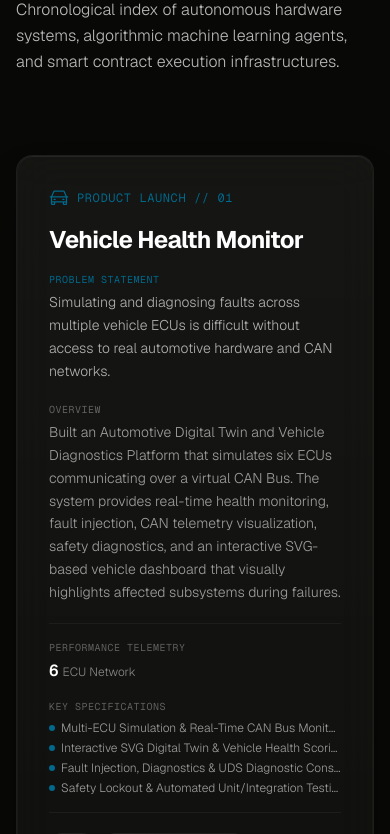
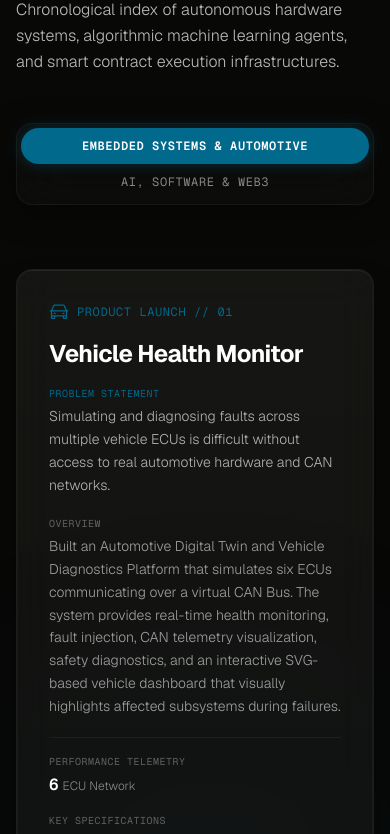
Before and after one commit to satish05112003/Portfolio, a Next.js app: page / in a window 390 px wide. Shown: the part 3260-4094 px from the top of the page. Built offline with nearby package versions, Linux system fonts and the light colour scheme.

Commit message:
Feature: Implement responsive project category switcher for Products & Engineering Systems section

```diff
--- a/src/components/Products.tsx
+++ b/src/components/Products.tsx
@@ -1,7 +1,7 @@
 /* eslint-disable @typescript-eslint/no-explicit-any */
 "use client";
 
-import React from "react";
+import React, { useState } from "react";
 import { GlassCard } from "./ui/GlassCard";
 import TechBadge from "./ui/TechBadge";
 import Counter from "./ui/Counter";
@@ -29,6 +29,7 @@ import {
 const projectMatchOrder = [
   {
     name: "Vehicle Health Monitor",
+    category: "embedded",
     iconType: "car",
     problemSolved: "Simulating and diagnosing faults across multiple vehicle ECUs is difficult without access to real automotive hardware and CAN networks.",
     features: [
@@ -41,6 +42,7 @@ const projectMatchOrder = [
   },
   {
     name: "Polymarket AI Trading Agent",
+    category: "software",
     iconType: "robot",
     problemSolved: "High latency and prediction inaccuracy in high-frequency directional price betting markets.",
     features: [
@@ -53,6 +55,7 @@ const projectMatchOrder = [
   },
   {
     name: "Smart Assistive Stick",
+    category: "embedded",
     iconType: "cpu",
     problemSolved: "Lack of affordable, real-time navigation assistance and safety telemetry tracking for visually impaired individuals.",
     features: [
@@ -65,6 +68,7 @@ const projectMatchOrder = [
   },
   {
     name: "AI-Based Hate Speech and Abusive Language Detection",
+    category: "software",
     iconType: "shield",
     problemSolved: "Delayed, server-side comment moderation on social media platforms leading to cyberbullying exposure.",
     features: [
@@ -77,6 +81,7 @@ const projectMatchOrder = [
   },
   {
     name: "Environment Safety Alert System",
+    category: "embedded",
     iconType: "bell",
     problemSolved: "Delayed local alerting for hazardous industrial gas leaks, fire, and thermal conditions.",
     features: [
@@ -89,6 +94,7 @@ const projectMatchOrder = [
   },
   {
     name: "Multi-Elevator Scheduling System",
+    category: "embedded",
     iconType: "arrows",
     problemSolved: "Elevator uncoordination and wait-time bottlenecks in commercial buildings.",
     features: [
@@ -101,6 +107,7 @@ const projectMatchOrder = [
   },
   {
     name: "PharosPay",
+    category: "software",
     iconType: "wallet",
     problemSolved: "High settlement costs and lack of secure automated routing for merchant payments on-chain.",
     features: [
@@ -113,6 +120,7 @@ const projectMatchOrder = [
   },
   {
     name: "PharosMarket",
+    category: "software",
     iconType: "chart",
     problemSolved: "Centralized execution, high fees, and lack of transparency in standard betting platforms.",
     features: [
@@ -125,6 +133,7 @@ const projectMatchOrder = [
   },
   {
     name: "EVM Wallet Reputation & Risk Analyzer",
+    category: "software",
     iconType: "key",
     problemSolved: "Difficult and slow verification of wallet risk signals and reputation scores for Web3 users.",
     features: [
@@ -137,6 +146,7 @@ const projectMatchOrder = [
   },
   {
     name: "Arduino Traffic Light System",
+    category: "embedded",
     iconType: "traffic",
     problemSolved: "Fixed traffic signal cycles causing unnecessary wait delays for crossing pedestrians.",
     features: [
@@ -149,6 +159,7 @@ const projectMatchOrder = [
   },
   {
     name: "Empathy Engine",
+    category: "software",
     iconType: "speaker",
     problemSolved: "Robotic, monotonal, and detached synthetic speech outputs in client applications.",
     features: [
@@ -161,6 +172,7 @@ const projectMatchOrder = [
   },
   {
     name: "Pitch Visualizer",
+    category: "software",
     iconType: "image",
     problemSolved: "Manual, time-consuming storyboard creation for text pitch presentations.",
     features: [
@@ -173,6 +185,7 @@ const projectMatchOrder = [
   },
   {
     name: "Scaled Dot-Product Attention from Scratch",
+    category: "software",
     iconType: "brackets",
     problemSolved: "Black-box understanding of transformer and large language model attention mechanisms.",
     features: [
@@ -846,7 +859,7 @@ function ProductCard({ proj, index }: ProductCardProps) {
                 isOdd ? "lg:order-1" : "lg:order-2"
               )}
             >
-              <ProjectDiagram index={index} />
+              <ProjectDiagram index={proj.originalIndex} />
             </motion.div>
 
           </div>
@@ -857,6 +870,7 @@ function ProductCard({ proj, index }: ProductCardProps) {
 }
 
 export default function Products() {
+  const [activeCategory, setActiveCategory] = useState<"embedded" | "software">("embedded");
   const allProjects = portfolioData.projects;
 
   // Resolve projects order dynamically matching JSON properties with fallback parameters
@@ -896,17 +910,21 @@ export default function Products() {
       features: matchItem.features,
       impact: matchItem.impact,
       iconType: matchItem.iconType,
+      category: matchItem.category,
       formattedIndex,
       metricValue: metric.value,
-      metricLabel: metric.label
+      metricLabel: metric.label,
+      originalIndex: index
     };
   });
+
+  const filteredProjects = resolvedProjects.filter((p: any) => p.category === activeCategory);
 
   return (
     <section id="projects" className="py-24 px-4 md:px-8 max-w-7xl mx-auto border-t border-white/5">
 
       {/* Section Header */}
-      <div className="flex flex-col mb-20 max-w-[65ch]">
+      <div className="flex flex-col mb-12 max-w-[65ch]">
         <h2 className="text-4xl md:text-5xl font-bold tracking-tight text-white mb-4">
           Products & Engineering Systems
         </h2>
@@ -915,12 +933,60 @@ export default function Products() {
         </p>
       </div>
 
-      {/* Sticky Scroll Stack of all 12 Projects */}
-      <div className="relative flex flex-col w-full pb-20">
-        {resolvedProjects.map((proj: any, index: number) => (
-          <ProductCard key={proj.id} proj={proj} index={index} />
+      {/* Category Switcher */}
+      <div className="flex justify-center mb-16 w-full relative z-20">
+        <div className="inline-flex flex-col sm:flex-row p-1 bg-[#292823]/15 backdrop-blur-xl border border-white/5 rounded-2xl sm:rounded-full w-full sm:w-auto shadow-[0_8px_32px_rgba(0,0,0,0.4)]">
+          <button
+            onClick={() => setActiveCategory("embedded")}
+            className={cn(
+              "px-6 py-2.5 rounded-full text-xs font-mono tracking-wider uppercase transition-all duration-300 relative select-none cursor-pointer flex justify-center items-center gap-2",
+              activeCategory === "embedded"
+                ? "text-white font-semibold"
+                : "text-[#d7d7d7]/60 hover:text-[#d7d7d7] hover:bg-white/[0.02]"
+            )}
+          >
+            {activeCategory === "embedded" && (
+              <motion.div
+                layoutId="activeCategoryIndicator"
+                className="absolute inset-0 bg-[#00698c] rounded-full -z-10 shadow-[0_0_15px_rgba(0,105,140,0.35)]"
+                transition={{ type: "spring", stiffness: 380, damping: 30 }}
+              />
+            )}
+            Embedded Systems & Automotive
+          </button>
+          <button
+            onClick={() => setActiveCategory("software")}
+            className={cn(
+              "px-6 py-2.5 rounded-full text-xs font-mono tracking-wider uppercase transition-all duration-300 relative select-none cursor-pointer flex justify-center items-center gap-2",
+              activeCategory === "software"
+                ? "text-white font-semibold"
+                : "text-[#d7d7d7]/60 hover:text-[#d7d7d7] hover:bg-white/[0.02]"
+            )}
+          >
+            {activeCategory === "software" && (
+              <motion.div
+                layoutId="activeCategoryIndicator"
+                className="absolute inset-0 bg-[#00698c] rounded-full -z-10 shadow-[0_0_15px_rgba(0,105,140,0.35)]"
+                transition={{ type: "spring", stiffness: 380, damping: 30 }}
+              />
+            )}
+            AI, Software & Web3
+          </button>
+        </div>
+      </div>
+
+      {/* Sticky Scroll Stack of Projects */}
+      <motion.div
+        key={activeCategory}
+        initial={{ opacity: 0, y: 15 }}
+        animate={{ opacity: 1, y: 0 }}
+        transition={{ duration: 0.5, ease: [0.16, 1, 0.3, 1] }}
+        className="relative flex flex-col w-full pb-20"
+      >
+        {filteredProjects.map((proj: any, idx: number) => (
+          <ProductCard key={proj.id} proj={proj} index={idx} />
         ))}
-      </div>
+      </motion.div>
 
     </section>
   );
```
